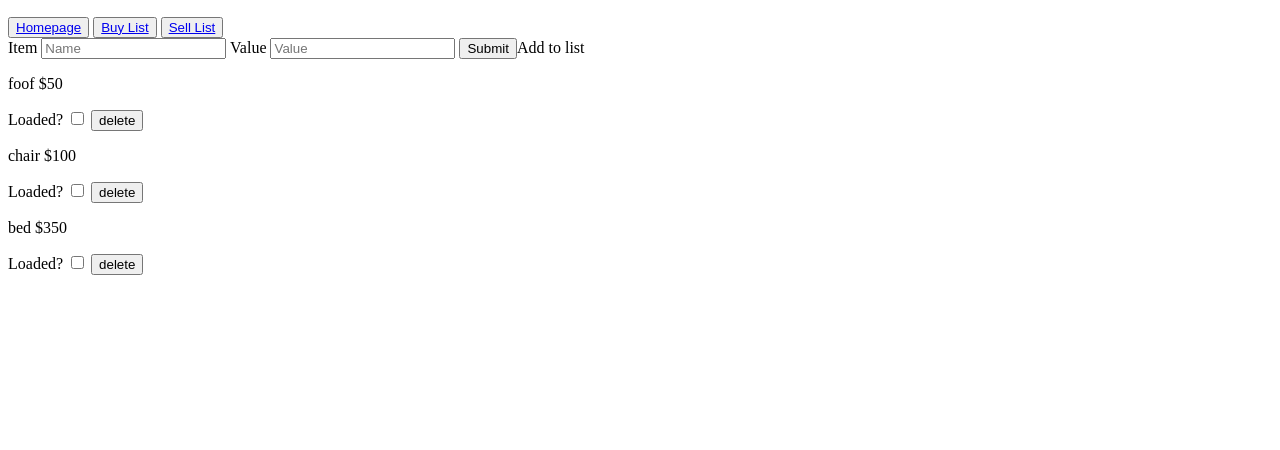
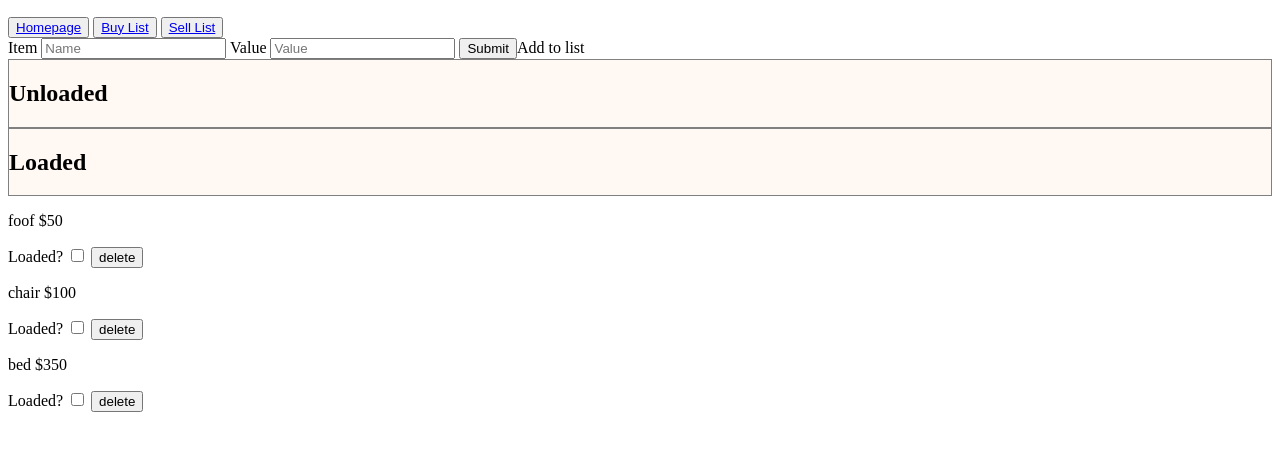
Before and after one commit to RodrigoSantelices/Make-Your-Move, a website: page public/move.html in a window 1280 px wide. Shown: the part 110-560 px from the top of the page. Drawn offline with nearby package versions, Linux system fonts and the light colour scheme; files that its build step writes are made by us from their sources.

Commit message:
just not in the mood

```diff
--- a/public/assets/moveList.js
+++ b/public/assets/moveList.js
@@ -4,6 +4,7 @@ $(`.add-item-js`).submit(event =>{
 
 })
 }
+
 
 
 const MOCK_MOVE_LIST ={
--- a/public/move.html
+++ b/public/move.html
@@ -25,8 +25,12 @@
         <input type="number" class="item-js" value= "$" placeholder="Value">
         <input class="add-item-js" type="submit">Add to list</button>
       </form>
+      <div class="unloaded-container bigBox"><h2>Unloaded</h2></div>
+      <script type="text/javascript" src="assets/moveList.js"></script>
+      <div class="loaded-container bigBox">
+        <h2>Loaded</h2>
+      </div>
 
-    <script type="text/javascript" src="assets/moveList.js"></script>
     </div>
 
   </body>
--- a/public/styles/main.css
+++ b/public/styles/main.css
@@ -1,3 +1,8 @@
 .nav p{
   display: inline-block;
 }
+
+.bigBox{
+  border: 1px solid gray;
+  background-color: #FFF8F3;
+}
```
